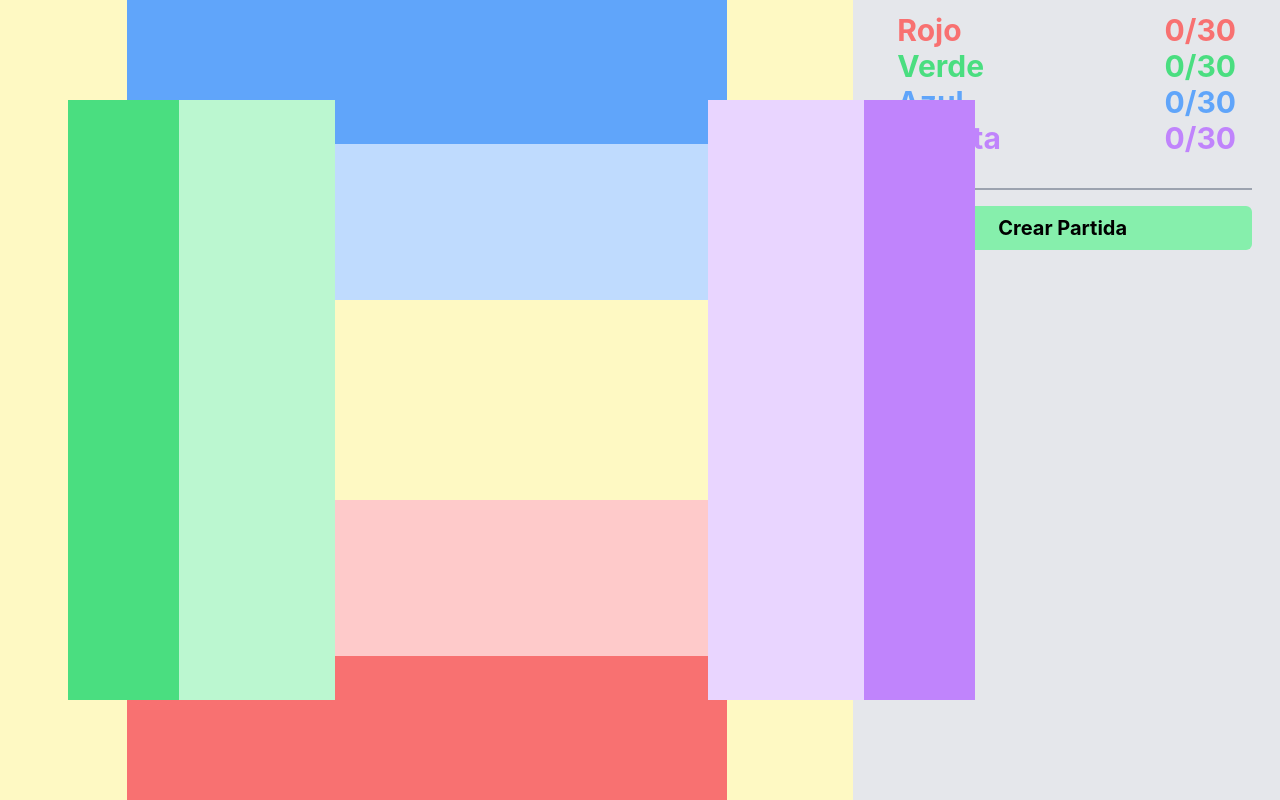
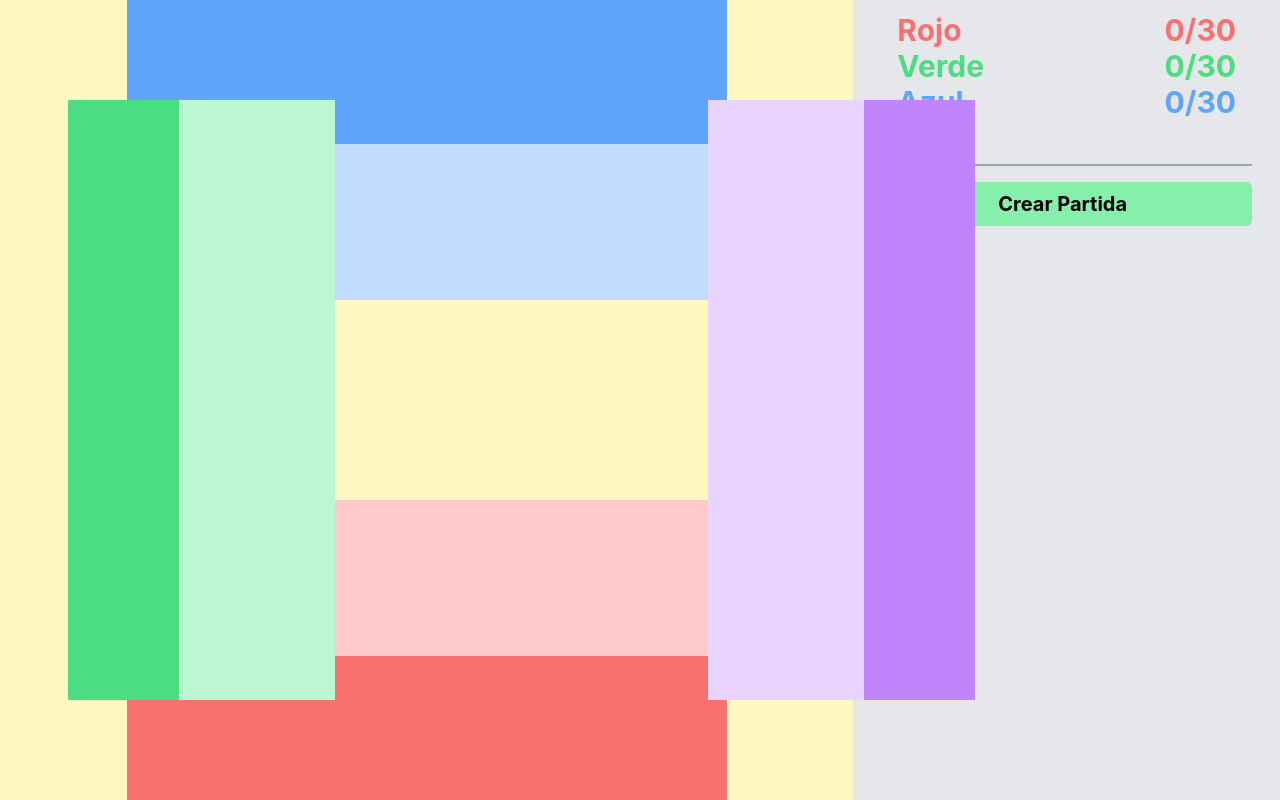
Before and after one commit to AugustoNicola/oceanos-interfaz, a React (Create React App) app: page / in a window 1280 px wide. Built offline with nearby package versions, Linux system fonts and the light colour scheme.

Commit message:
Adapto a cualquier cantidad de jugadores

```diff
--- a/src/App.js
+++ b/src/App.js
@@ -9,7 +9,7 @@ import { llamarBackend } from './api/backend';
 import Registro from './components/Registro/Registro';
 
 function App() {
-  let nombresJugadores = ["Rojo", "Verde", "Azul", "Violeta"]
+  let nombresJugadores = ["Rojo", "Verde", "Azul"];
   let estadoInicial = {
     mazo: [],
     descarte: [
@@ -37,54 +37,54 @@ function App() {
     puntajes: [0,0,0,0],
     deQuienEsTurno: 0
   }
-  let estadoInicialPoblado = {
-    mazo: [{tipo: "SIRENA", color: "BLANCO"}],
-    descarte: [
-      [{tipo: "CANGREJO", color: "AMARILLO"}],
-      [{tipo: "PINGUINO", color: "VIOLETA"}]
-    ],
-    estadosDeJugadores: [
-      {
-        mano: [
-          {tipo: "SIRENA", color:"BLANCO"},
-          {tipo: "BARCO", color:"NEGRO"},
-          {tipo: "PEZ", color:"AZUL"}
-        ],
-        duos: [
-          [{tipo: "BARCO", color: "AZUL"}, {tipo: "BARCO", color: "CELESTE"}]
-        ]
-      },
-      {
-        mano: [
-        ],
-        duos: [
-          [{tipo: "PEZ", color: "AZUL"}, {tipo: "PEZ", color: "NEGRO"}],
-          [{tipo: "BARCO", color: "CELESTE"}, {tipo: "BARCO", color: "CELESTE"}]
-        ]
-      },
-      {
-        mano: [
-        {tipo: "PEZ", color:"VERDE"}
-        ],
-        duos: [
-        ]
-      },
-      {
-        mano: [
-        {tipo: "CONCHA", color:"GRIS"},
-        {tipo: "ANCLA", color:"NARANJA"},
-        {tipo: "SIRENA", color:"BLANCO"},
-        {tipo: "PEZ", color:"NEGRO"}
-        ],
-        duos: [
-        ]
-      }
-    ],
-    puntajes: [
-      12, 4, 2, 7
-    ],
-    deQuienEsTurno: 0
-  }
+  //let estadoInicialPoblado = {
+  //  mazo: [{tipo: "SIRENA", color: "BLANCO"}],
+  //  descarte: [
+  //    [{tipo: "CANGREJO", color: "AMARILLO"}],
+  //    [{tipo: "PINGUINO", color: "VIOLETA"}]
+  //  ],
+  //  estadosDeJugadores: [
+  //    {
+  //      mano: [
+  //        {tipo: "SIRENA", color:"BLANCO"},
+  //        {tipo: "BARCO", color:"NEGRO"},
+  //        {tipo: "PEZ", color:"AZUL"}
+  //      ],
+  //      duos: [
+  //        [{tipo: "BARCO", color: "AZUL"}, {tipo: "BARCO", color: "CELESTE"}]
+  //      ]
+  //    },
+  //    {
+  //      mano: [
+  //      ],
+  //      duos: [
+  //        [{tipo: "PEZ", color: "AZUL"}, {tipo: "PEZ", color: "NEGRO"}],
+  //        [{tipo: "BARCO", color: "CELESTE"}, {tipo: "BARCO", color: "CELESTE"}]
+  //      ]
+  //    },
+  //    {
+  //      mano: [
+  //      {tipo: "PEZ", color:"VERDE"}
+  //      ],
+  //      duos: [
+  //      ]
+  //    },
+  //    {
+  //      mano: [
+  //      {tipo: "CONCHA", color:"GRIS"},
+  //      {tipo: "ANCLA", color:"NARANJA"},
+  //      {tipo: "SIRENA", color:"BLANCO"},
+  //      {tipo: "PEZ", color:"NEGRO"}
+  //      ],
+  //      duos: [
+  //      ]
+  //    }
+  //  ],
+  //  puntajes: [
+  //    12, 4, 2, 7
+  //  ],
+  //  deQuienEsTurno: 0
+  //}
 
   const [cargando, setCargando] = useState(false);
   const [error, setError] = useState(null);
@@ -93,7 +93,7 @@ function App() {
   const [faseActual, setFaseActual] = useState("INICIAR_PARTIDA");
   const [idPartida, setIdPartida] = useState(null);
 
-  const índiceActivo = 2;
+  const índiceActivo = 1;
 
   const handleInicializarPartida = async () => {
     setCargando(true);
@@ -101,7 +101,7 @@ function App() {
 
     try {
       const data = await llamarBackend("crear_partida", {
-        "jugadores": ["sirena_hater", "sirena_hater", "decisiones_cacheadas", "sirena_hater"],
+        "jugadores": ["sirena_hater", "decisiones_cacheadas", "puntosbot_mk2"],
         "posición_jugador_activo": índiceActivo
       });
       setEstado(data?.estado);
@@ -302,46 +302,53 @@ function App() {
           <Mazo cartas={estado.mazo} />
         </div>
 
-        {/* Mano Jugador 0 */}
+        {/* Mano Jugador Abajo */}
         <div className='absolute bottom-0 left-1/2 -translate-x-1/2 w-[600px] bg-red-400'>
           <Mano mano={estado.estadosDeJugadores[0].mano} />
         </div>
-        {/* ZonaDuos Jugador 0 */}
+        {/* ZonaDuos Jugador Abajo */}
         <div className='absolute bottom-[18%] left-1/2 -translate-x-1/2 w-[600px] bg-red-200'>
           <ZonaDuos duos={estado.estadosDeJugadores[0].duos} />
         </div>
 
 
 
-        {/* Mano Jugador 2 */}
+        {/* Mano Jugador Arriba */}
         <div className='absolute top-0 left-1/2 -translate-x-1/2 rotate-180 w-[600px] bg-blue-400'>
-          <Mano mano={estado.estadosDeJugadores[2].mano} />
+          <Mano mano={estado.estadosDeJugadores[estado.puntajes.length === 2 ? 1 : 2].mano} />
         </div>
-        {/* ZonaDuos Jugador 2 */}
+        {/* ZonaDuos Jugador Arriba */}
         <div className='absolute top-[18%] left-1/2 -translate-x-1/2 rotate-180 w-[600px] bg-blue-200'>
-          <ZonaDuos duos={estado.estadosDeJugadores[2].duos} />
+          <ZonaDuos duos={estado.estadosDeJugadores[estado.puntajes.length === 2 ? 1 : 2].duos} />
         </div>
 
 
-        {/* Mano Jugador 1 */}
+        {/* Mano Jugador Izquierda */}
+        { estado.puntajes.length > 2 &&
         <div className='absolute top-1/2 left-[-18%] -translate-y-1/2 rotate-90 w-[600px] bg-green-400'>
           <Mano mano={estado.estadosDeJugadores[1].mano} />
         </div>
-        {/* ZonaDuos Jugador 1 */}
+        }
+
+        {/* ZonaDuos Jugador Izquierda */}
+        { estado.puntajes.length > 2 &&
         <div className='absolute top-1/2 left-[-5%] -translate-y-1/2 rotate-90 w-[600px] bg-green-200'>
           <ZonaDuos duos={estado.estadosDeJugadores[1].duos} />
         </div>
+        }
 
-
-        {/* Mano Jugador 3 */}
+        {/* Mano Jugador Derecha */}
+        { estado.puntajes.length === 4 &&
         <div className='absolute top-1/2 left-[70%] -translate-y-1/2 -rotate-90 w-[600px] bg-purple-400'>
           <Mano mano={estado.estadosDeJugadores[3].mano} />
         </div>
-        {/* ZonaDuos Jugador 3 */}
+        }
+        {/* ZonaDuos Jugador Derecha */}
+        { estado.puntajes.length === 4 &&
         <div className='absolute top-1/2 left-[57%] -translate-y-1/2 -rotate-90 w-[600px] bg-purple-200'>
           <ZonaDuos duos={estado.estadosDeJugadores[3].duos} />
         </div>
-
+        }
 
       </div>
       {/* Sideboard */}
--- a/src/components/Acciones/Acciones.js
+++ b/src/components/Acciones/Acciones.js
@@ -157,7 +157,7 @@ export default function Acciones({
       }
 
       {/* Avanzar (OK) */}
-      { estado != {} && estado.deQuienEsTurno !== índiceActivo && faseActual !== "RONDA_TERMINADA" && faseActual !== "INICIAR_PARTIDA" &&
+      { estado != {} && estado.deQuienEsTurno !== índiceActivo && faseActual !== "RONDA_TERMINADA" && faseActual !== "INICIAR_PARTIDA" && faseActual !== "PARTIDA_TERMINADA" &&
       <button className="w-full text-xl font-bold py-2 rounded-md bg-gray-300 hover:bg-gray-400"
         onClick={onAvanzar} disabled={cargando}>
         {cargando ? "Cargando..." : "Avanzar"}
--- a/src/components/EntradaRegistro/EntradaRegistro.js
+++ b/src/components/EntradaRegistro/EntradaRegistro.js
@@ -13,15 +13,14 @@ export default function EntradaRegistro({
 }) {
 
   const coloresEntradaJugadores = [
-    "bg-red-200",
-    "bg-green-200",
-    "bg-blue-200",
-    "bg-purple-200",
-  ]
+    ["bg-red-200", "bg-blue-200"],
+    ["bg-red-200", "bg-green-200", "bg-blue-200"],
+    ["bg-red-200", "bg-green-200", "bg-blue-200", "bg-purple-200"]
+  ];
 
   let textoEntrada = nombresJugadores[data["jugador"]];
   let colorEntrada = "bg-gray-300";
-  if (data["jugador"] !== undefined) { colorEntrada = coloresEntradaJugadores[data["jugador"]]; }
+  if (data["jugador"] !== undefined) { colorEntrada = coloresEntradaJugadores[nombresJugadores.length - 2][data["jugador"]]; }
   let mostrarPuntajesRonda = false;
 
   switch (data["acción"]) {
--- a/src/components/Marcador/Marcador.js
+++ b/src/components/Marcador/Marcador.js
@@ -1,4 +1,9 @@
-const COLORES_JUGADORES = ["text-red-400", "text-green-400", "text-blue-400", "text-purple-400"]
+const COLORES_JUGADORES = [
+  ["text-red-400", "text-blue-400"],
+  ["text-red-400", "text-green-400", "text-blue-400"],
+  ["text-red-400", "text-green-400", "text-blue-400", "text-purple-400"]
+]
+
 const PUNTAJE_PARA_GANAR = [40, 35, 30]
 
 
@@ -7,14 +12,13 @@ export default function Marcador({
   puntajes
 }) {
 
-
   return (
-    <div className="px-6">
+    <div className="px-6 mb-3">
       {
         nombresJugadores.map( (nombre, indiceJugador) => (
           <div key={indiceJugador} className="flex flex-row justify-between text-3xl font-bold" >
-            <p className={COLORES_JUGADORES[indiceJugador]}>{nombre}</p>
-            <p className={COLORES_JUGADORES[indiceJugador]}>{puntajes[indiceJugador]}/{PUNTAJE_PARA_GANAR[puntajes.length - 2]}</p>
+            <p className={COLORES_JUGADORES[puntajes.length - 2][indiceJugador]}>{nombre}</p>
+            <p className={COLORES_JUGADORES[puntajes.length - 2][indiceJugador]}>{puntajes[indiceJugador]}/{PUNTAJE_PARA_GANAR[puntajes.length - 2]}</p>
           </div>
         ))
       }
```
